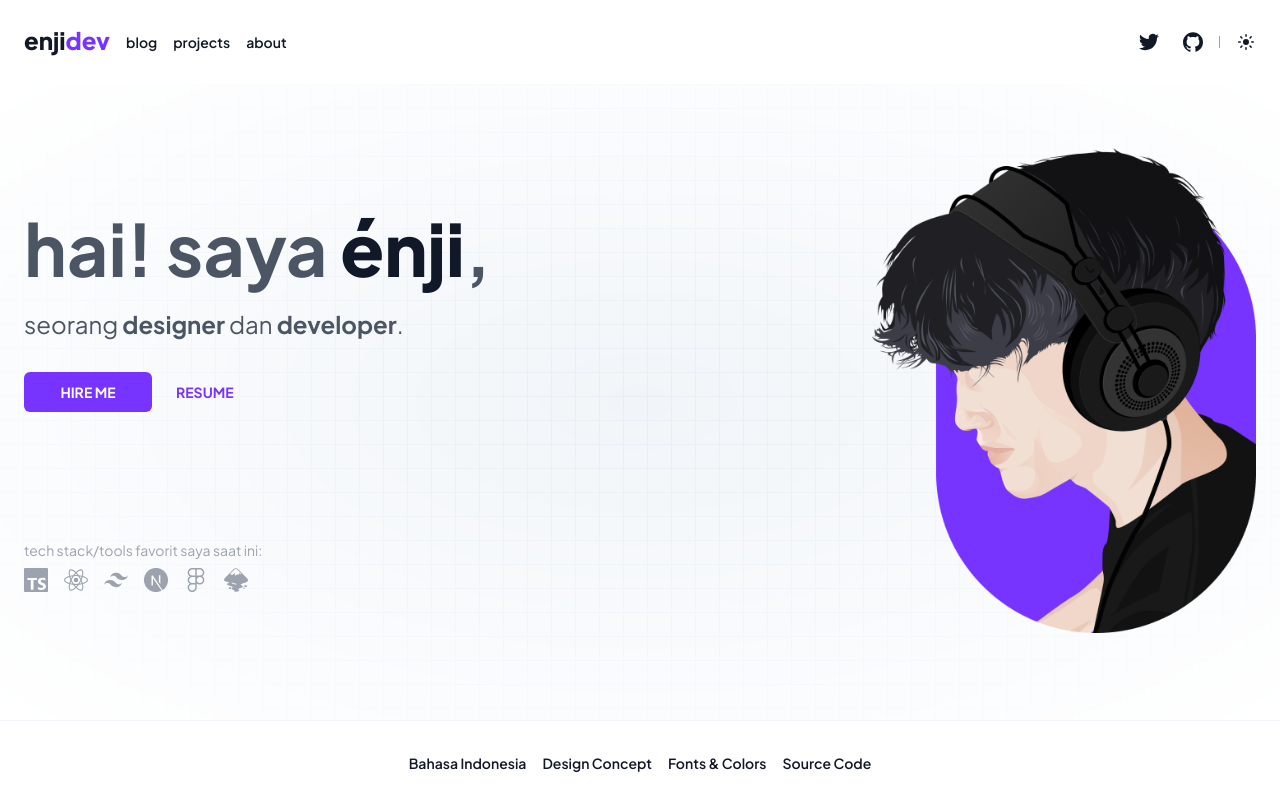
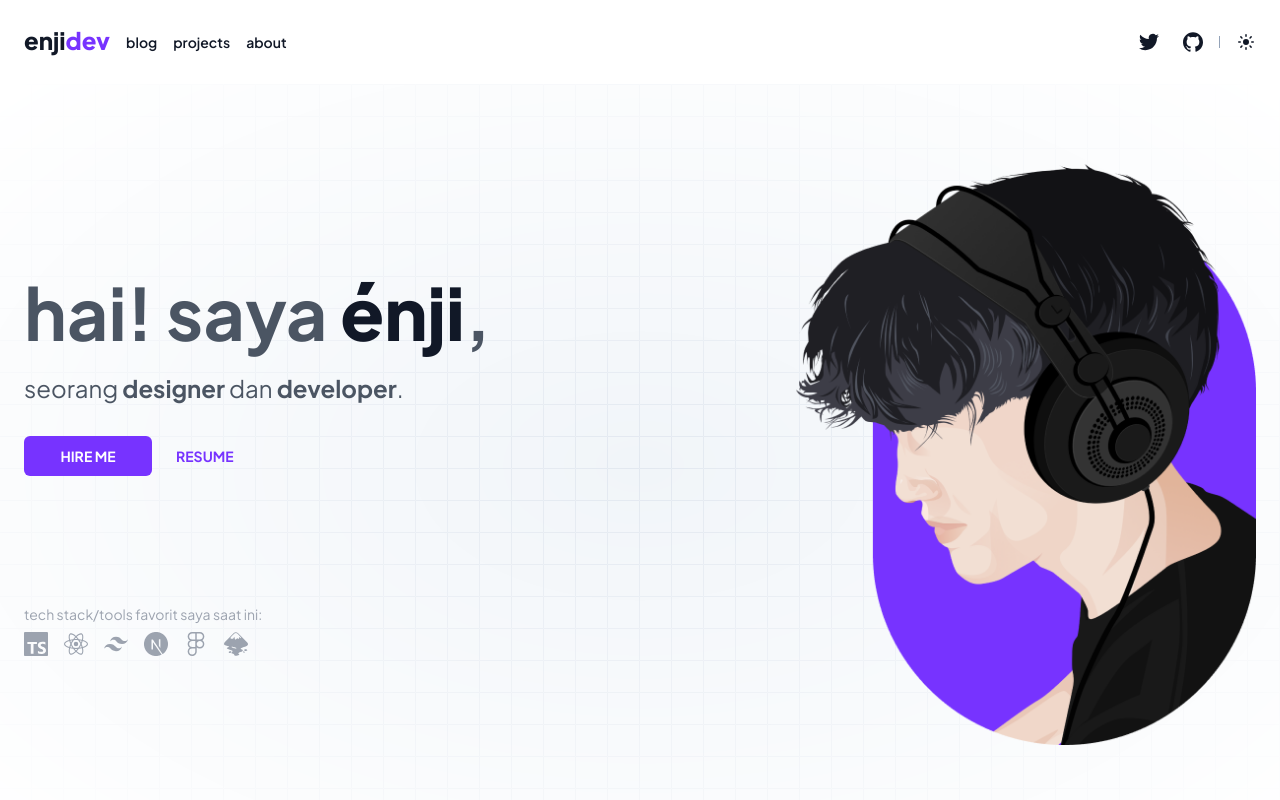
Before and after one commit to enjidev/enji.dev, a Next.js app: page / in a window 1280 px wide. Shown: the top 800 px of the page. Built offline with nearby package versions, Linux system fonts and the light colour scheme.

Commit message:
feat: improve header layout

```diff
--- a/src/pages/index.tsx
+++ b/src/pages/index.tsx
@@ -20,9 +20,9 @@ const Index: NextPage = () => {
         <meta name="description" content="Hi!" />
         <link rel="icon" href="/favicon.ico" />
       </Head>
-      <header className="relative py-32">
+      <header className="relative py-32 lg:py-48">
         <div
-          className="absolute inset-0 z-[-1] bg-slate-100 bg-grid-slate-200"
+          className="absolute inset-0 z-[-1] bg-slate-100 bg-grid-slate-200 lg:bg-grid-big-slate-200"
           style={{
             maskImage: 'radial-gradient(black, transparent)',
             WebkitMaskImage: 'radial-gradient(black, transparent)',
@@ -89,14 +89,14 @@ const Index: NextPage = () => {
               </ul>
             </div>
             {/* image */}
-            <div className="absolute right-0 -top-16 hidden lg:block">
+            <div className="absolute right-0 -top-28 hidden lg:block">
               {/* image */}
               <Image
                 alt="me"
                 src="/me.png"
                 height={597}
                 width={467}
-                className="w-96"
+                className="w-[460px]"
                 priority
               />
             </div>
--- a/src/styles/globals.css
+++ b/src/styles/globals.css
@@ -23,6 +23,6 @@
   }
 
   .content-wrapper {
-    @apply mx-auto max-w-[1280px] px-4 md:px-6;
+    @apply mx-auto max-w-[1280px] px-4 md:px-6 lg:px-16 xl:px-6;
   }
 }
--- a/tailwind.config.js
+++ b/tailwind.config.js
@@ -34,6 +34,11 @@ module.exports = {
               `<svg xmlns="http://www.w3.org/2000/svg" viewBox="0 0 32 32" width="24" height="24" fill="none" stroke="${value}"><path d="M0 .5H31.5V32"/></svg>`
             )}")`,
           }),
+          'bg-grid-big': (value) => ({
+            backgroundImage: `url("${svgToDataUri(
+              `<svg xmlns="http://www.w3.org/2000/svg" viewBox="0 0 32 32" width="32" height="32" fill="none" stroke="${value}"><path d="M0 .5H31.5V32"/></svg>`
+            )}")`,
+          }),
         },
         { values: flattenColorPalette(theme('backgroundColor')), type: 'color' }
       );
```
